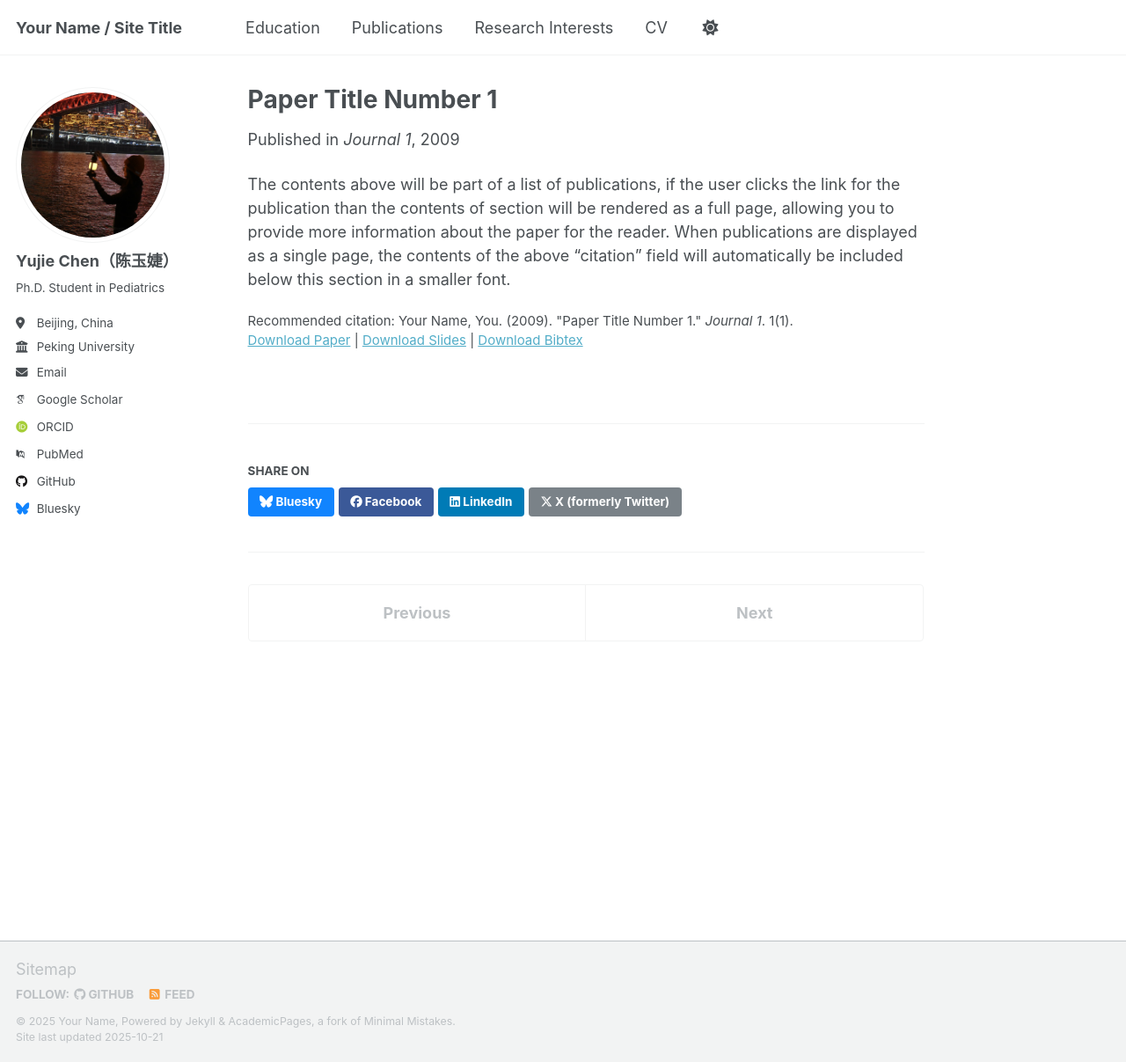
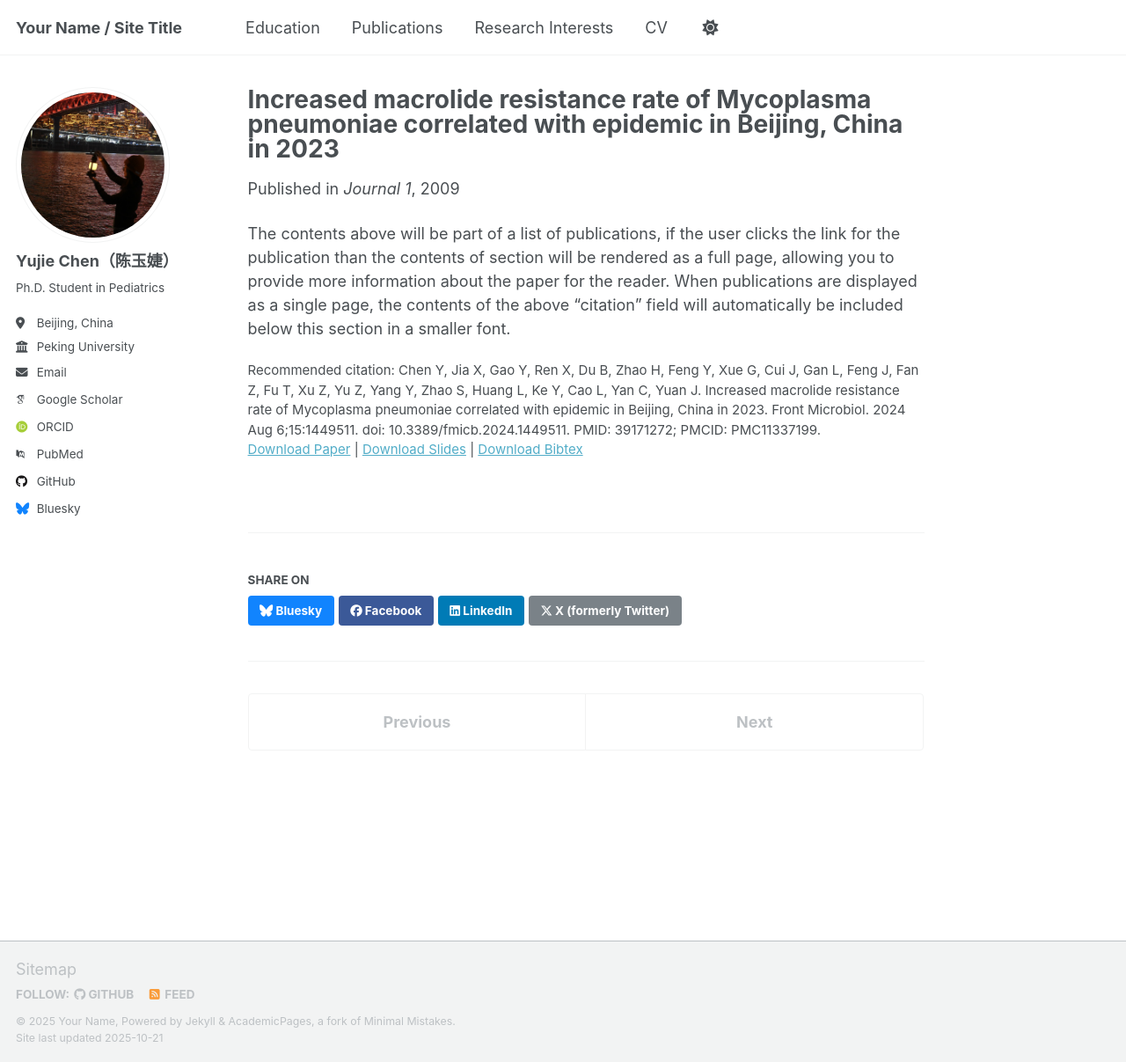
Before and after one commit to yujie7799/yujie7799.github.io, a Jekyll site: the page built from _publications/2009-10-01-paper-title-number-1.md, in a window 1280 px wide and 1207 px high. Shown: the whole window at 88% size. Built offline with Jekyll 4.4.1, drawn with Linux system fonts in a browser that asks for light colours; some web fonts are replaced; a script that is not in the unit is left out.

Commit message:
Update 2009-10-01-paper-title-number-1.md

```diff
--- a/_publications/2009-10-01-paper-title-number-1.md
+++ b/_publications/2009-10-01-paper-title-number-1.md
@@ -1,14 +1,14 @@
 ---
-title: "Paper Title Number 1"
+title: "Increased macrolide resistance rate of Mycoplasma pneumoniae correlated with epidemic in Beijing, China in 2023"
 collection: publications
 category: manuscripts
 permalink: /publication/2009-10-01-paper-title-number-1
-excerpt: 'This paper is about the number 1. The number 2 is left for future work.'
+excerpt: ''
 date: 2009-10-01
 venue: 'Journal 1'
 slidesurl: 'http://academicpages.github.io/files/slides1.pdf'
 paperurl: 'http://academicpages.github.io/files/paper1.pdf'
 bibtexurl: 'http://academicpages.github.io/files/bibtex1.bib'
-citation: 'Your Name, You. (2009). &quot;Paper Title Number 1.&quot; <i>Journal 1</i>. 1(1).'
+citation: 'Chen Y, Jia X, Gao Y, Ren X, Du B, Zhao H, Feng Y, Xue G, Cui J, Gan L, Feng J, Fan Z, Fu T, Xu Z, Yu Z, Yang Y, Zhao S, Huang L, Ke Y, Cao L, Yan C, Yuan J. Increased macrolide resistance rate of Mycoplasma pneumoniae correlated with epidemic in Beijing, China in 2023. Front Microbiol. 2024 Aug 6;15:1449511. doi: 10.3389/fmicb.2024.1449511. PMID: 39171272; PMCID: PMC11337199.'
 ---
 The contents above will be part of a list of publications, if the user clicks the link for the publication than the contents of section will be rendered as a full page, allowing you to provide more information about the paper for the reader. When publications are displayed as a single page, the contents of the above "citation" field will automatically be included below this section in a smaller font.
```
